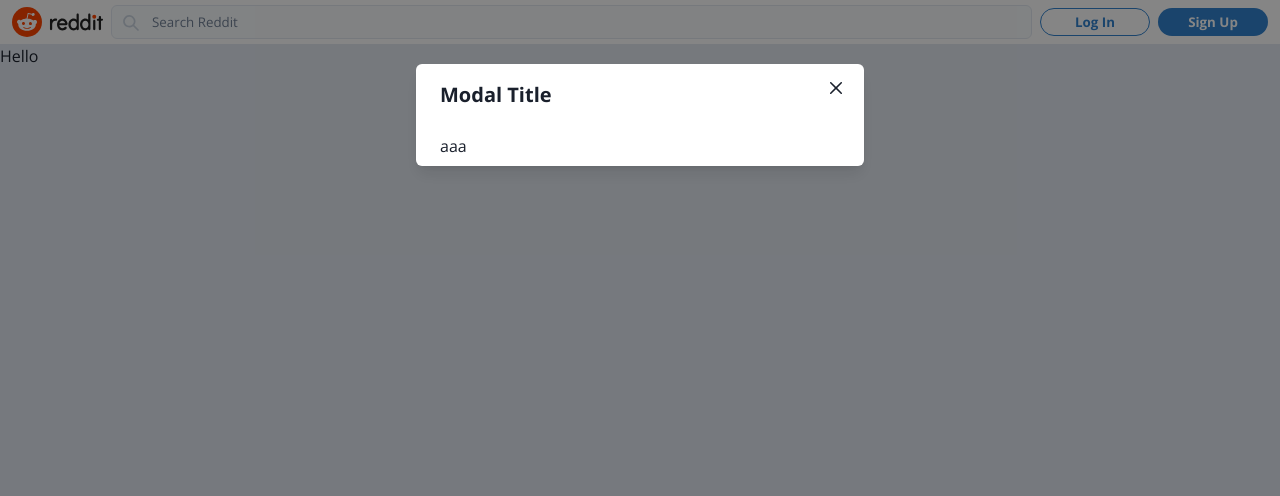
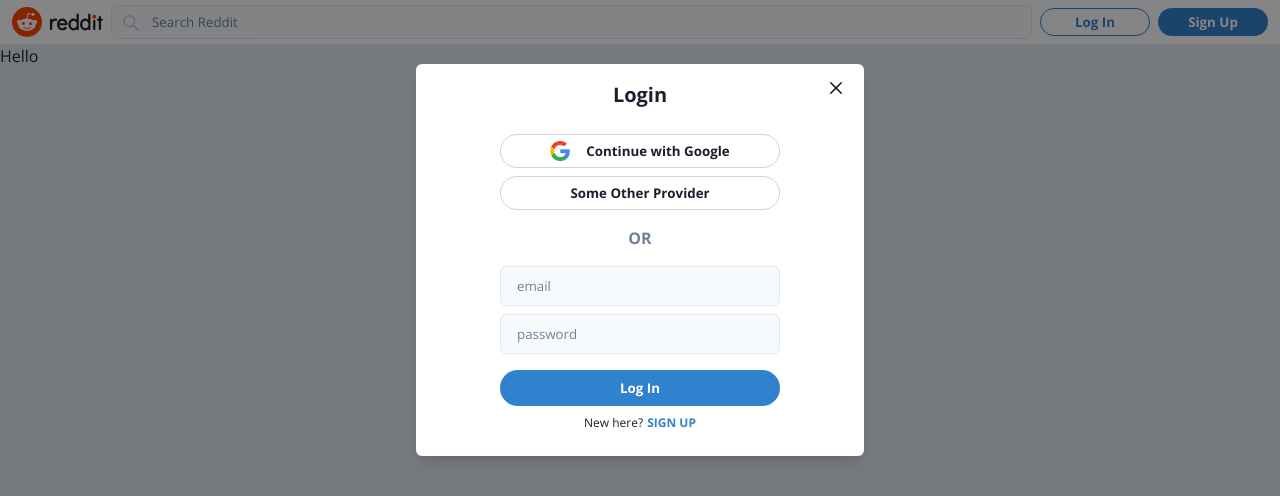
Before and after one commit to gabriel-vac/reddit-clone-nextjs, a Next.js app: page / in a window 1280 px wide. Both pictures are taken after a click on the button "Log In". Shown: the top 496 px of the page. Built offline with nearby package versions, Linux system fonts and the light colour scheme; no server answers.

Commit message:
feature: register module

```diff
--- a/package.json
+++ b/package.json
@@ -18,10 +18,12 @@
     "@types/node": "18.11.9",
     "@types/react": "18.0.24",
     "@types/react-dom": "18.0.8",
+    "firebase": "^9.15.0",
     "framer-motion": "^7.6.4",
     "next": "13.0.1",
     "react": "18.2.0",
     "react-dom": "18.2.0",
+    "react-firebase-hooks": "^5.1.1",
     "recoil": "^0.7.6",
     "typescript": "4.8.4"
   },
--- /dev/null
+++ b/src/components/Modal/Auth/AuthInputs.tsx
@@ -0,0 +1,18 @@
+import { Flex } from '@chakra-ui/react';
+import React from 'react';
+import { useRecoilValue } from 'recoil';
+import { authModalState } from '../../../atoms/authModalAtom';
+import Login from './Login';
+import SignUp from './SignUp';
+
+function AuthInputs() {
+  const modalState = useRecoilValue(authModalState);
+  return (
+    <Flex direction="column" align="center" width="100%" mt={4}>
+      {modalState.view === 'login' && <Login />}
+      {modalState.view === 'signup' && <SignUp />}
+    </Flex>
+  );
+}
+
+export default AuthInputs;
--- a/src/components/Modal/Auth/AuthModal.tsx
+++ b/src/components/Modal/Auth/AuthModal.tsx
@@ -1,14 +1,18 @@
 import {
+  Flex,
   Modal,
   ModalBody,
   ModalCloseButton,
   ModalContent,
   ModalHeader,
   ModalOverlay,
+  Text,
 } from '@chakra-ui/react';
 import React from 'react';
 import { useRecoilState } from 'recoil';
 import { authModalState } from '../../../atoms/authModalAtom';
+import AuthInputs from './AuthInputs';
+import OAuthButtons from './OAuthButtons';
 
 function AuthModal() {
   const [modalState, setModalState] = useRecoilState(authModalState);
@@ -24,10 +28,28 @@
     <Modal isOpen={modalState.open} onClose={handleClose}>
       <ModalOverlay />
       <ModalContent>
-        <ModalHeader>Modal Title</ModalHeader>
+        <ModalHeader textAlign="center">
+          {modalState.view === 'login' && 'Login'}
+          {modalState.view === 'signup' && 'Sign Up'}
+          {modalState.view === 'resetPassword' && 'Reset Password'}
+        </ModalHeader>
         <ModalCloseButton />
-        <ModalBody>
-          <p>aaa</p>
+        <ModalBody
+          display="flex"
+          flexDirection="column"
+          alignItems="center"
+          justifyContent="center"
+          pb={6}
+        >
+          <Flex direction="column" align="center" justify="center" width="70%">
+            {/* OAuthButtons */}
+            <OAuthButtons />
+            <Text color="gray.500" fontWeight={700}>
+              OR
+            </Text>
+            <AuthInputs />
+            {/* <ResetPassword /> */}
+          </Flex>
         </ModalBody>
       </ModalContent>
     </Modal>
--- /dev/null
+++ b/src/components/Modal/Auth/Login.tsx
@@ -0,0 +1,85 @@
+import { Button, Flex, Input, Text } from '@chakra-ui/react';
+import React, { useState } from 'react';
+import { useSetRecoilState } from 'recoil';
+import { authModalState } from '../../../atoms/authModalAtom';
+
+function Login() {
+  const setAuthModalState = useSetRecoilState(authModalState);
+  const [loginForm, setLoginForm] = useState({
+    email: '',
+    password: '',
+  });
+
+  // Firebase Logic
+  const onSubmit = () => {};
+
+  const onChange = (event: React.ChangeEvent<HTMLInputElement>) => {
+    setLoginForm((prev) => ({
+      ...prev,
+      [event.target.name]: event.target.value,
+    }));
+  };
+  return (
+    <form onSubmit={onSubmit}>
+      <Input
+        name="email"
+        placeholder="email"
+        type="email"
+        mb={2}
+        onChange={onChange}
+        value={loginForm.email}
+        required
+        fontSize="10pt"
+        _placeholder={{ color: 'gray.500' }}
+        _hover={{ bg: 'white', border: '1px solid', borderColor: 'blue.500' }}
+        _focus={{
+          outline: 'none',
+          bg: 'white',
+          border: '1px solid',
+          borderColor: 'blue.500',
+        }}
+        bg="gray.50"
+      />
+      <Input
+        name="password"
+        placeholder="password"
+        type="password"
+        mb={2}
+        onChange={onChange}
+        value={loginForm.password}
+        required
+        fontSize="10pt"
+        _placeholder={{ color: 'gray.500' }}
+        _hover={{ bg: 'white', border: '1px solid', borderColor: 'blue.500' }}
+        _focus={{
+          outline: 'none',
+          bg: 'white',
+          border: '1px solid',
+          borderColor: 'blue.500',
+        }}
+        bg="gray.50"
+      />
+      <Button width="100%" height="36px" mt={2} mb={2} type="submit">
+        Log In
+      </Button>
+      <Flex fontSize="9pt" justifyContent="center">
+        <Text mr={1}>New here?</Text>
+        <Text
+          color="blue.500"
+          fontWeight={700}
+          cursor="pointer"
+          onClick={() =>
+            setAuthModalState((prev) => ({
+              ...prev,
+              view: 'signup',
+            }))
+          }
+        >
+          SIGN UP
+        </Text>
+      </Flex>
+    </form>
+  );
+}
+
+export default Login;
--- /dev/null
+++ b/src/components/Modal/Auth/OAuthButtons.tsx
@@ -0,0 +1,25 @@
+import { Button, Flex, Image, Text } from '@chakra-ui/react';
+import React from 'react';
+import { useSignInWithGoogle } from 'react-firebase-hooks/auth';
+import { auth } from '../../../firebase/clientApp';
+
+function OAuthButtons() {
+  const [signInWithGoogle, user, loading, error] = useSignInWithGoogle(auth);
+  return (
+    <Flex direction="column" width="100%" mb={4}>
+      <Button
+        variant="oauth"
+        mb={2}
+        isLoading={loading}
+        onClick={() => signInWithGoogle()}
+      >
+        <Image src="/images/googlelogo.png" height="20px" mr={4} />
+        Continue with Google
+      </Button>
+      <Button variant="oauth">Some Other Provider</Button>
+      {error && <Text>{error.message}</Text>}
+    </Flex>
+  );
+}
+
+export default OAuthButtons;
--- /dev/null
+++ b/src/components/Modal/Auth/SignUp.tsx
@@ -0,0 +1,133 @@
+/* eslint-disable @typescript-eslint/no-unused-vars */
+import { Input, Button, Flex, Text } from '@chakra-ui/react';
+import React, { useState } from 'react';
+import { useSetRecoilState } from 'recoil';
+import { useCreateUserWithEmailAndPassword } from 'react-firebase-hooks/auth';
+import { authModalState } from '../../../atoms/authModalAtom';
+import { auth } from '../../../firebase/clientApp';
+import { FIREBASE_ERRORS } from '../../../firebase/errors';
+
+function SignUp() {
+  const setAuthModalState = useSetRecoilState(authModalState);
+  const [signUpForm, setSignUpForm] = useState({
+    email: '',
+    password: '',
+    confirmPassword: '',
+  });
+  const [error, setError] = useState('');
+  const [createUserWithEmailAndPassword, user, loading, userError] =
+    useCreateUserWithEmailAndPassword(auth);
+
+  // Firebase Logic
+  const onSubmit = (event: React.FormEvent<HTMLFormElement>) => {
+    event.preventDefault();
+    if (error) setError('');
+    if (signUpForm.password !== signUpForm.confirmPassword) {
+      setError('Passwords do not match');
+      return;
+    }
+
+    // passwords match
+    createUserWithEmailAndPassword(signUpForm.email, signUpForm.password);
+  };
+
+  const onChange = (event: React.ChangeEvent<HTMLInputElement>) => {
+    setSignUpForm((prev) => ({
+      ...prev,
+      [event.target.name]: event.target.value,
+    }));
+  };
+  return (
+    <form onSubmit={onSubmit}>
+      <Input
+        name="email"
+        placeholder="email"
+        type="email"
+        mb={2}
+        onChange={onChange}
+        value={signUpForm.email}
+        required
+        fontSize="10pt"
+        _placeholder={{ color: 'gray.500' }}
+        _hover={{ bg: 'white', border: '1px solid', borderColor: 'blue.500' }}
+        _focus={{
+          outline: 'none',
+          bg: 'white',
+          border: '1px solid',
+          borderColor: 'blue.500',
+        }}
+        bg="gray.50"
+      />
+      <Input
+        name="password"
+        placeholder="password"
+        type="password"
+        mb={2}
+        onChange={onChange}
+        value={signUpForm.password}
+        required
+        fontSize="10pt"
+        _placeholder={{ color: 'gray.500' }}
+        _hover={{ bg: 'white', border: '1px solid', borderColor: 'blue.500' }}
+        _focus={{
+          outline: 'none',
+          bg: 'white',
+          border: '1px solid',
+          borderColor: 'blue.500',
+        }}
+        bg="gray.50"
+      />
+      <Input
+        name="confirmPassword"
+        placeholder="confirm password"
+        type="password"
+        mb={2}
+        onChange={onChange}
+        value={signUpForm.confirmPassword}
+        required
+        fontSize="10pt"
+        _placeholder={{ color: 'gray.500' }}
+        _hover={{ bg: 'white', border: '1px solid', borderColor: 'blue.500' }}
+        _focus={{
+          outline: 'none',
+          bg: 'white',
+          border: '1px solid',
+          borderColor: 'blue.500',
+        }}
+        bg="gray.50"
+      />
+      <Text textAlign="center" color="red" fontSize="10pt">
+        {error ||
+          FIREBASE_ERRORS[userError?.message as keyof typeof FIREBASE_ERRORS]}
+      </Text>
+      <Button
+        width="100%"
+        height="36px"
+        mt={2}
+        mb={2}
+        type="submit"
+        isLoading={loading}
+      >
+        Sign Up
+      </Button>
+      <Flex fontSize="9pt" justifyContent="center">
+        <Text mr={1}>Already a redditor?</Text>
+        <Text
+          color="blue.500"
+          fontWeight={700}
+          cursor="pointer"
+          onClick={() =>
+            setAuthModalState((prev) => ({
+              ...prev,
+              view: 'login',
+            }))
+          }
+        >
+          LOGIN IN
+        </Text>
+      </Flex>
+    </form>
+  );
+}
+
+export default SignUp;
--- /dev/null
+++ b/src/firebase/clientApp.ts
@@ -0,0 +1,21 @@
+import { initializeApp, getApp, getApps } from 'firebase/app';
+import { getAuth } from 'firebase/auth';
+import { getFirestore } from 'firebase/firestore';
+import { getStorage } from 'firebase/storage';
+
+const firebaseConfig = {
+  apiKey: process.env.NEXT_PUBLIC_FIREBASE_API_KEY,
+  authDomain: process.env.NEXT_PUBLIC_FIREBASE_AUTH_DOMAIN,
+  projectId: process.env.NEXT_PUBLIC_FIREBASE_PROJECT_ID,
+  storageBucket: process.env.NEXT_PUBLIC_FIREBASE_STORAGE_BUCKET,
+  messagingSenderId: process.env.NEXT_PUBLIC_FIREBASE_MESSAGING_SENDER_ID,
+  appId: process.env.NEXT_PUBLIC_FIREBASE_APP_ID,
+};
+
+// Initialize Firebase for SSR
+const app = !getApps().length ? initializeApp(firebaseConfig) : getApp();
+const firestore = getFirestore(app);
+const auth = getAuth(app);
+const storage = getStorage(app);
+
+export { app, firestore, auth, storage };
--- /dev/null
+++ b/src/firebase/errors.ts
@@ -0,0 +1,6 @@
+export const FIREBASE_ERRORS = {
+  'Firebase: Error (auth/email-already-in-use).':
+    'A user with that email already exists',
+  'Firebase: Error (auth/user-not-found).': 'Invalid email or password',
+  'Firebase: Error (auth/wrong-password).': 'Invalid email or password',
+};
```
Also changed, not shown: 1 other file (tests, documents, lock files or other folders).
